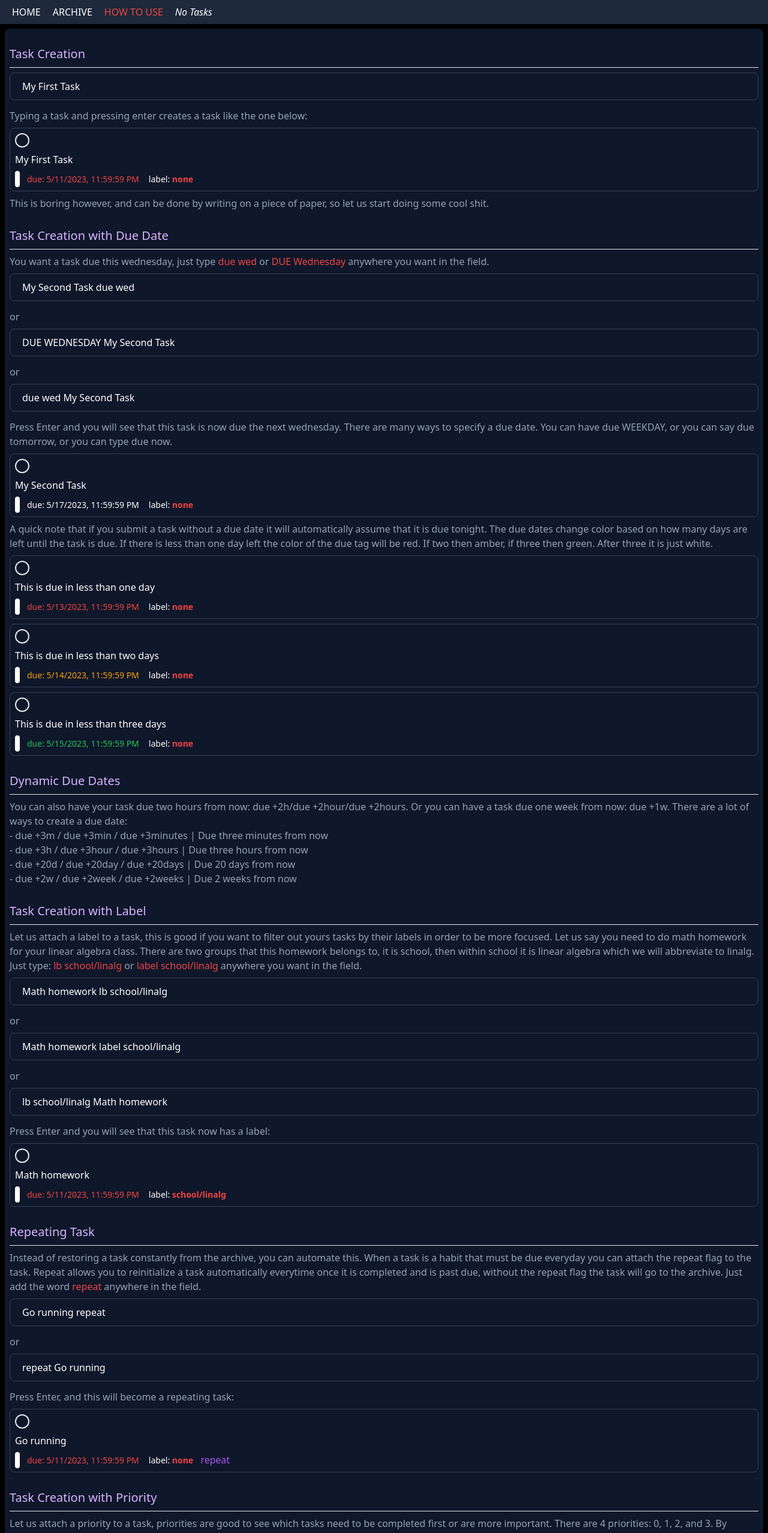
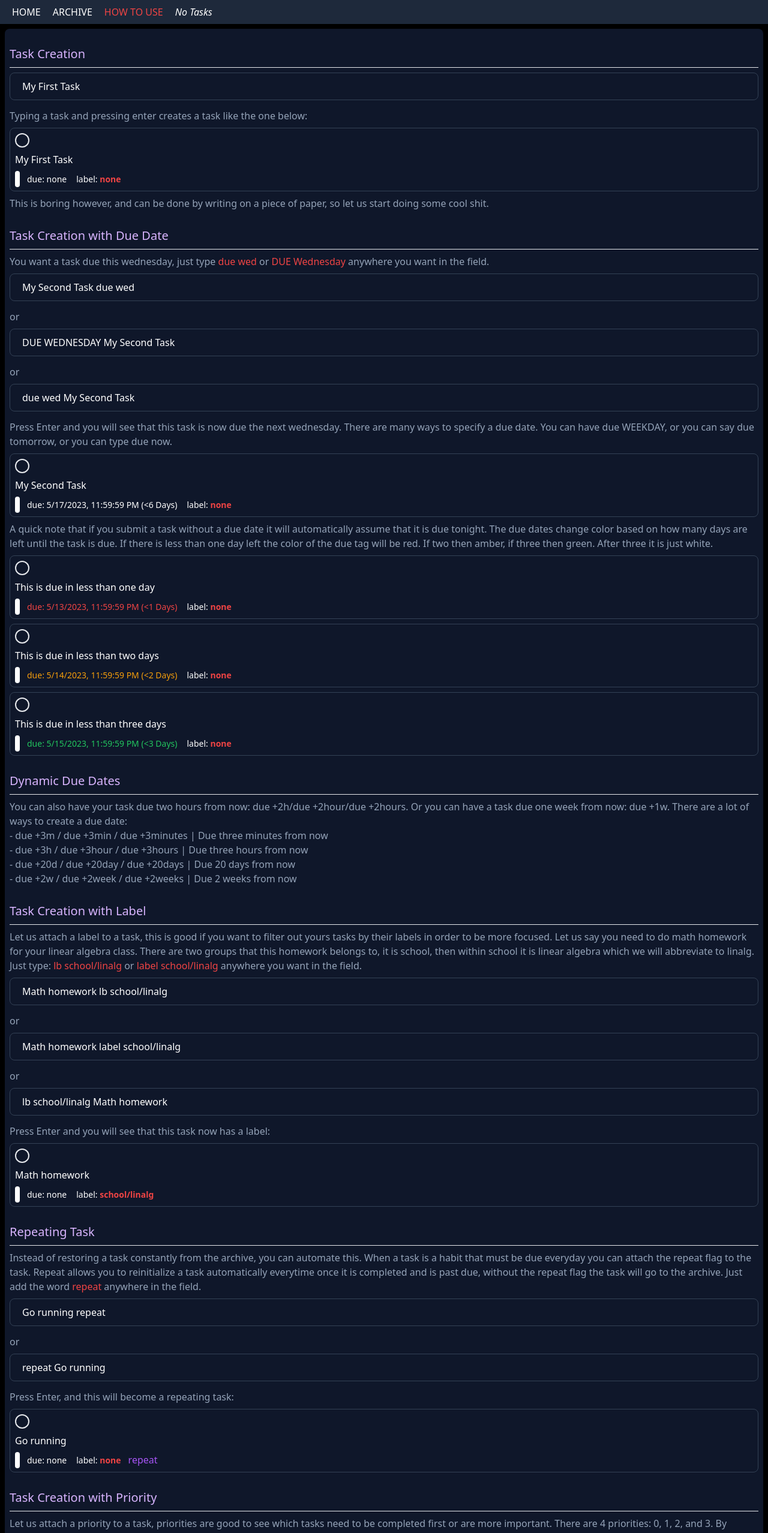
Before and after one commit to serge133/todo-app-simple, a Next.js app: page /how-to-use in a window 1280 px wide. Shown: the top 2556 px of the page at 60% size. Built offline with nearby package versions, Linux system fonts and the light colour scheme.

Commit message:
fixed repeat for none due date tasks

```diff
--- a/pages/how-to-use.tsx
+++ b/pages/how-to-use.tsx
@@ -31,12 +31,13 @@ export default function HowToUsePage() {
             id={0}
             priority={0}
             label="none"
-            due="5/11/2023, 11:59:59 PM"
+            due="none"
             title="My First Task"
             toggleComplete={() => {}}
             overdue={false}
             complete={false}
-            daysTillDue={1}
+            daysTillDue={Infinity}
+            hasDueDate={false}
           />
           <p className="text-slate-400 my-2">
             This is boring however, and can be done by writing on a piece of
@@ -87,6 +88,7 @@ export default function HowToUsePage() {
             overdue={false}
             complete={false}
             daysTillDue={6}
+            hasDueDate
           />
           <p className="text-slate-400 my-2">
             A quick note that if you submit a task without a due date it will
@@ -107,6 +109,7 @@ export default function HowToUsePage() {
             overdue={false}
             complete={false}
             daysTillDue={1}
+            hasDueDate
           />
           <TaskComponent
             id={0}
@@ -118,6 +121,7 @@ export default function HowToUsePage() {
             overdue={false}
             complete={false}
             daysTillDue={2}
+            hasDueDate
           />
           <TaskComponent
             id={0}
@@ -129,6 +133,7 @@ export default function HowToUsePage() {
             overdue={false}
             complete={false}
             daysTillDue={3}
+            hasDueDate
           />
           <Seperator>Dynamic Due Dates</Seperator>
           <p className="text-slate-400 my-2">
@@ -186,12 +191,13 @@ export default function HowToUsePage() {
             id={0}
             priority={0}
             label="school/linalg"
-            due="5/11/2023, 11:59:59 PM"
+            due="none"
             title="Math homework"
             toggleComplete={() => {}}
             overdue={false}
             complete={false}
-            daysTillDue={1}
+            daysTillDue={Infinity}
+            hasDueDate={false}
           />
           <Seperator>Repeating Task</Seperator>
           <p className="text-slate-400 my-2">
@@ -225,13 +231,14 @@ export default function HowToUsePage() {
             id={0}
             priority={0}
             label="none"
-            due="5/11/2023, 11:59:59 PM"
+            due="none"
             title="Go running"
             toggleComplete={() => {}}
             overdue={false}
             complete={false}
-            daysTillDue={1}
+            daysTillDue={Infinity}
             repeat={true}
+            hasDueDate={false}
           />
           <Seperator>Task Creation with Priority</Seperator>
           <p className="text-slate-400 my-2">
@@ -276,12 +283,13 @@ export default function HowToUsePage() {
             id={0}
             priority={3}
             label="none"
-            due="5/11/2023, 11:59:59 PM"
+            due="none"
             title="SUPER IMPORTANT TASK"
             toggleComplete={() => {}}
             overdue={false}
             complete={false}
-            daysTillDue={1}
+            daysTillDue={Infinity}
+            hasDueDate={false}
           />
           <Seperator>Combine all three</Seperator>
           <TaskField
@@ -302,6 +310,7 @@ export default function HowToUsePage() {
             overdue={false}
             complete={false}
             daysTillDue={1}
+            hasDueDate
           />
           <Seperator>Archiving</Seperator>
           <p className="text-slate-400 my-2">
@@ -320,6 +329,18 @@ export default function HowToUsePage() {
             <span className="text-red-500">(Overdue)</span> badge next to the
             due date to remind you that it is past its due date.
           </p>
+          <TaskComponent
+            id={0}
+            priority={1}
+            label="habit"
+            due="5/11/2023, 3:01:32 PM"
+            title="I task I have been procrastinating"
+            toggleComplete={() => {}}
+            overdue={true}
+            complete={false}
+            daysTillDue={0}
+            hasDueDate
+          />
         </div>
       </div>
     </main>
--- a/pages/index.tsx
+++ b/pages/index.tsx
@@ -110,7 +110,7 @@ export default function Home() {
     const fetchTasks = async () => {
       let data: Task[] = (await fetchTasksDB()).filter((t) => {
         // ? CLEAN UP
-        if (t.complete && todayMS > t.dueMS) {
+        if (t.complete && (!t.hasDueDate || todayMS > t.dueMS)) {
           if (t.repeat) {
             const newTask: Task | false = parseTaskString(
               t.originalText,
```
